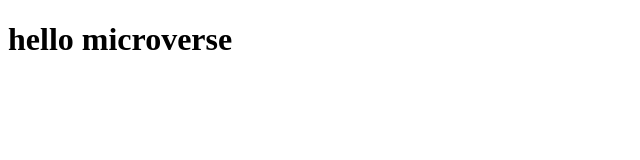
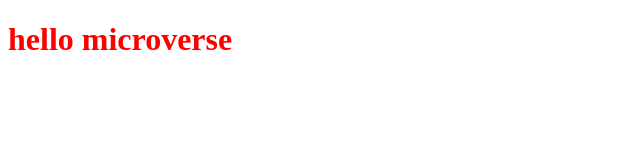
Before and after one commit to Najibbare/hello-world, a website: page index.html in a window 1280 px wide. Shown: the whole page, without its empty margins (0-640 px from the left). Drawn offline with Linux system fonts and the light colour scheme.

Commit message:
add local.css

```diff
--- a/index.html
+++ b/index.html
@@ -4,6 +4,7 @@
     <meta charset="UTF-8">
     <meta http-equiv="X-UA-Compatible" content="IE=edge">
     <meta name="viewport" content="width=device-width, initial-scale=1.0">
+    <link rel="stylesheet" href="local.css">
     <title>hello world</title>
 </head>
 
--- /dev/null
+++ b/local.css
@@ -0,0 +1,3 @@
+h1{
+    color:red;
+}
```
